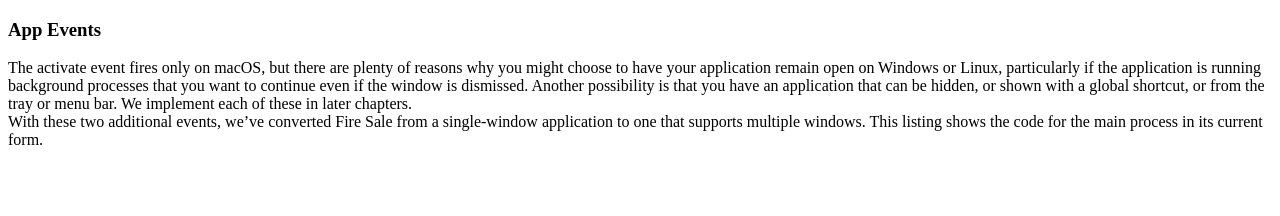
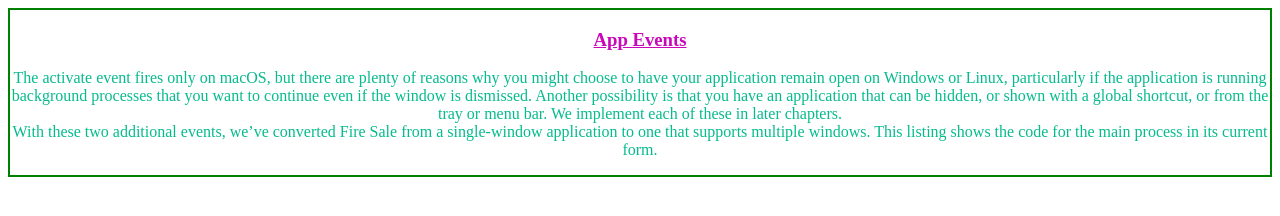
Before and after one commit to akhileshkr797/appEvents, a plain HTML site: page index.html in a window 1280 px wide. Drawn offline with Linux system fonts and the light colour scheme.

Commit message:
added style to P and H3

```diff
--- a/index.html
+++ b/index.html
@@ -8,11 +8,11 @@
     <title></title>
 </head>
 
-<body>
+<body style="text-align:center; border:2px solid green">
 
-    <h3>App Events</h3>
+    <h3 style="color:rgb(201, 8, 185); text-decoration:underline">App Events</h3>
 
-    <p>
+    <p style="color:rgb(5, 187, 141);">
         The activate event fires only on macOS, but there are plenty of reasons why you might choose to have your application remain open on Windows or Linux, particularly if the application is running background processes that you want to continue even if the
         window is dismissed. Another possibility is that you have an application that can be hidden, or shown with a global shortcut, or from the tray or menu bar. We implement each of these in later chapters. <br> With these two additional events,
         we’ve converted Fire Sale from a single-window application to one that supports multiple windows. This listing shows the code for the main process in its current form.
```
